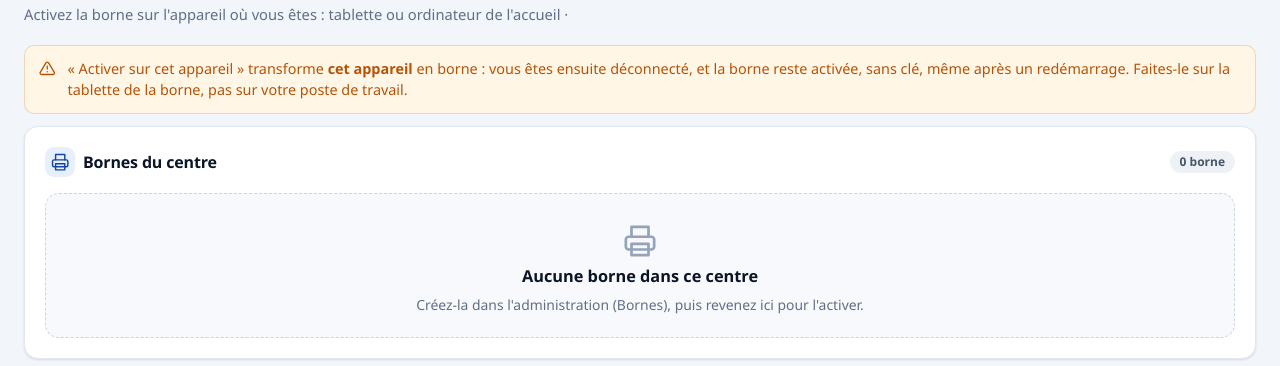
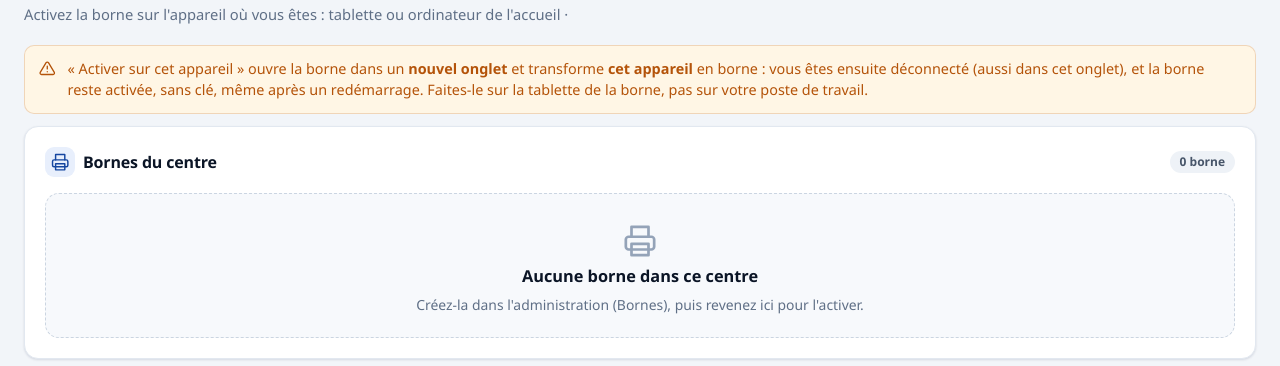
Before and after one commit to KnightGeorge11/gestion-file-attente, a Django app: template circuit/templates/circuit/bornes.html in a window 1280 px wide. Shown: the part 54-420 px from the top of the page. Run offline with Django 5.2, Linux system fonts and the light colour scheme; the template is opened without the code that fills it, so the values that code supplies are empty.

Commit message:
Borne ouverte dans un nouvel onglet du navigateur (décision du 23/11)
« Activer sur cet appareil » et « Ouvrir la borne » ouvrent la borne dans un
autre onglet ; la page Borne le précise. Test ajouté.

Co-Authored-By: Claude Opus 5.5 <noreply@anthropic.com>

```diff
--- a/circuit/templates/circuit/bornes.html
+++ b/circuit/templates/circuit/bornes.html
@@ -10,9 +10,9 @@
 </div>
 
 {% if borne_de_l_appareil %}
-<div class="encart">{% icone "info" %}<span>Cet appareil est déjà la borne <strong>{{ borne_de_l_appareil.libelle }}</strong>. <a href="{% url 'circuit:borne' %}">Ouvrir la borne</a></span></div>
+<div class="encart">{% icone "info" %}<span>Cet appareil est déjà la borne <strong>{{ borne_de_l_appareil.libelle }}</strong>. <a href="{% url 'circuit:borne' %}" target="_blank" rel="noopener">Ouvrir la borne (nouvel onglet)</a></span></div>
 {% endif %}
-<div class="encart attention">{% icone "alerte" %}<span>« Activer sur cet appareil » transforme <strong>cet appareil</strong> en borne : vous êtes ensuite déconnecté, et la borne reste activée, sans clé, même après un redémarrage. Faites-le sur la tablette de la borne, pas sur votre poste de travail.</span></div>
+<div class="encart attention">{% icone "alerte" %}<span>« Activer sur cet appareil » ouvre la borne dans un <strong>nouvel onglet</strong> et transforme <strong>cet appareil</strong> en borne : vous êtes ensuite déconnecté (aussi dans cet onglet), et la borne reste activée, sans clé, même après un redémarrage. Faites-le sur la tablette de la borne, pas sur votre poste de travail.</span></div>
 
 <section class="carte">
     <div class="carte-entete"><h2><span class="titre-icone">{% icone "imprimante" %}</span>Bornes du centre</h2><span class="etiquette">{{ bornes|length }} borne{% if bornes|length > 1 %}s{% endif %}</span></div>
@@ -32,7 +32,8 @@
             <p class="discret">{% icone "services" %} {{ b.services|join:", "|default:"Aucun service proposé" }}</p>
             <p class="discret">{% icone "imprimante" %} {% if b.imprimante %}{{ b.imprimante }}{% else %}Impression par le navigateur{% endif %}</p>
             <div class="ligne">
-                <form method="post" action="{% url 'circuit:borne' %}" hx-boost="false" style="flex:1 1 100%">
+                {# Borne ouverte dans un nouvel onglet (décision du 23/11/2026). #}
+                <form method="post" action="{% url 'circuit:borne' %}" hx-boost="false" target="_blank" style="flex:1 1 100%">
                     {% csrf_token %}<input type="hidden" name="borne" value="{{ b.pk }}">
                     <button class="principal large" {% if not b.actif or b == borne_de_l_appareil %}disabled{% endif %}>{% icone "check" %}Activer sur cet appareil</button>
                 </form>
```
Also changed, not shown: circuit/tests/test_relecture_23_11.py (+17 -0 lines).
